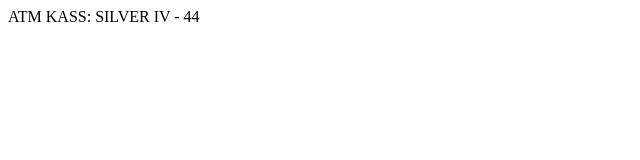
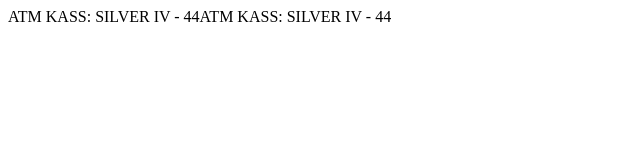
Before and after one commit to Krisalv/lol_tracker, a plain HTML site: page index.html in a window 1280 px wide. Shown: the whole page, without its empty margins (0-640 px from the left). Drawn offline with Linux system fonts and the light colour scheme.

Commit message:
Actualización automática

```diff
--- a/index.html
+++ b/index.html
@@ -1 +1 @@
-<html><body>ATM KASS: SILVER IV - 44</body></html>
+<html><body>ATM KASS: SILVER IV - 44</body></html>ATM KASS: SILVER IV - 44
```
